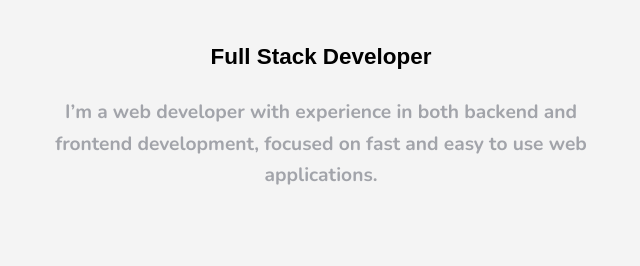
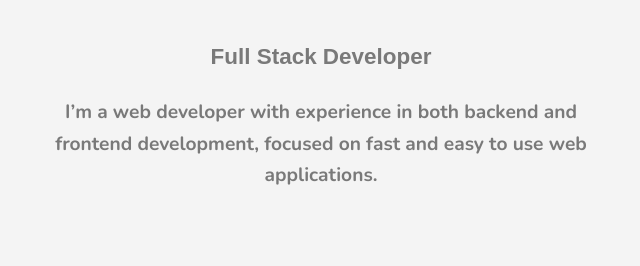
Before and after one commit to claudioaccolito/claudioaccolito.github.io, a plain HTML site: page index.html in a window 1280 px wide. Shown: the part 371-637 px from the top of the page, without its empty margins (319-959 px from the left). Drawn offline with Linux system fonts and the light colour scheme.

Commit message:
Update stile.css

```diff
--- a/css/stile.css
+++ b/css/stile.css
@@ -25,6 +25,10 @@ h1 {
   font-weight: 200;
 }
 
+h3 {
+  color: #797979;
+}
+
 h1,
 h2 {
   font-size: 3em;
@@ -38,7 +42,7 @@ p {
   margin-bottom: 1.618em;
   font-size: 1em;
   font-weight: 500;
-  color: #a2a4aa;
+  color: #797979;
   font-family: 'Nunito', sans-serif;
 }
 
```
